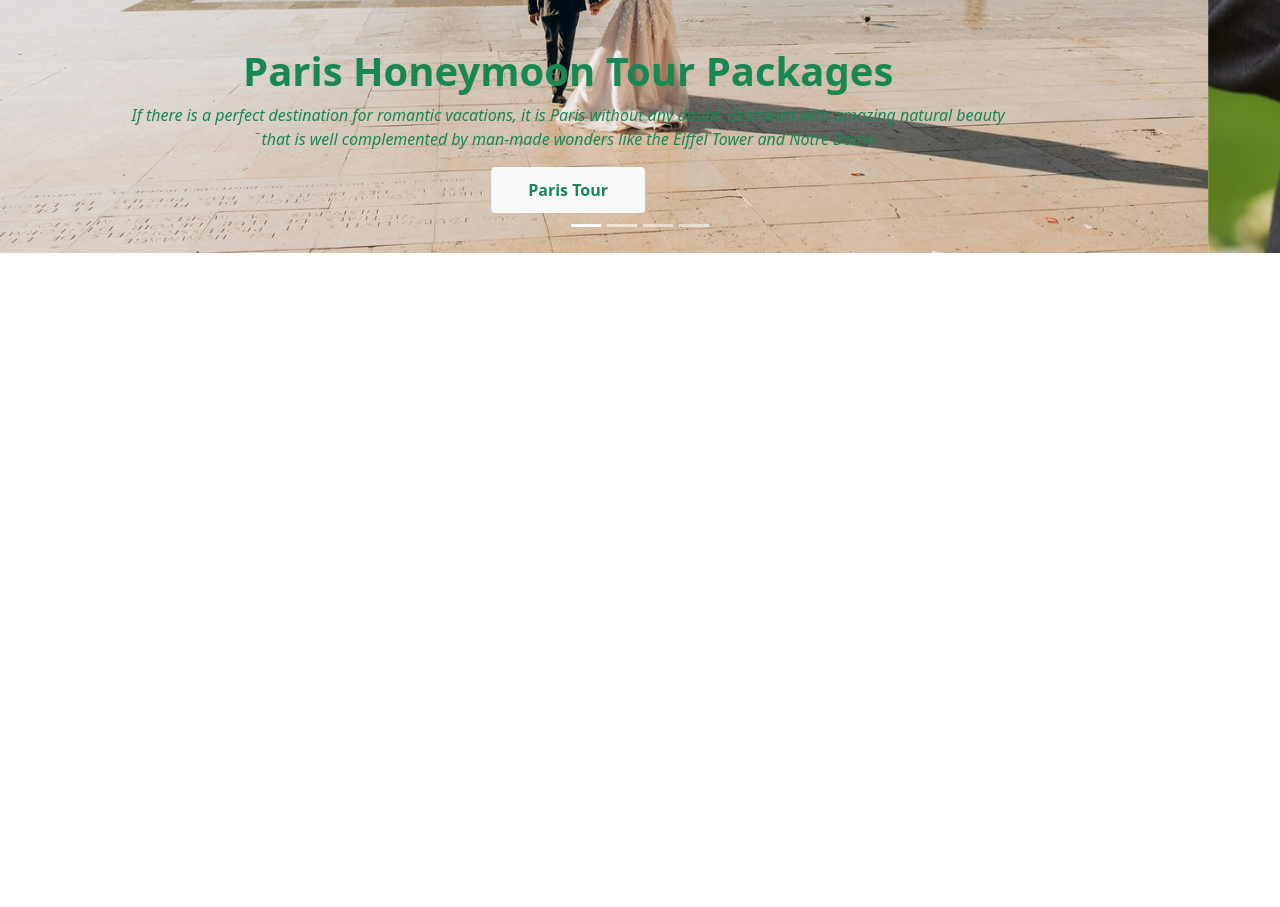
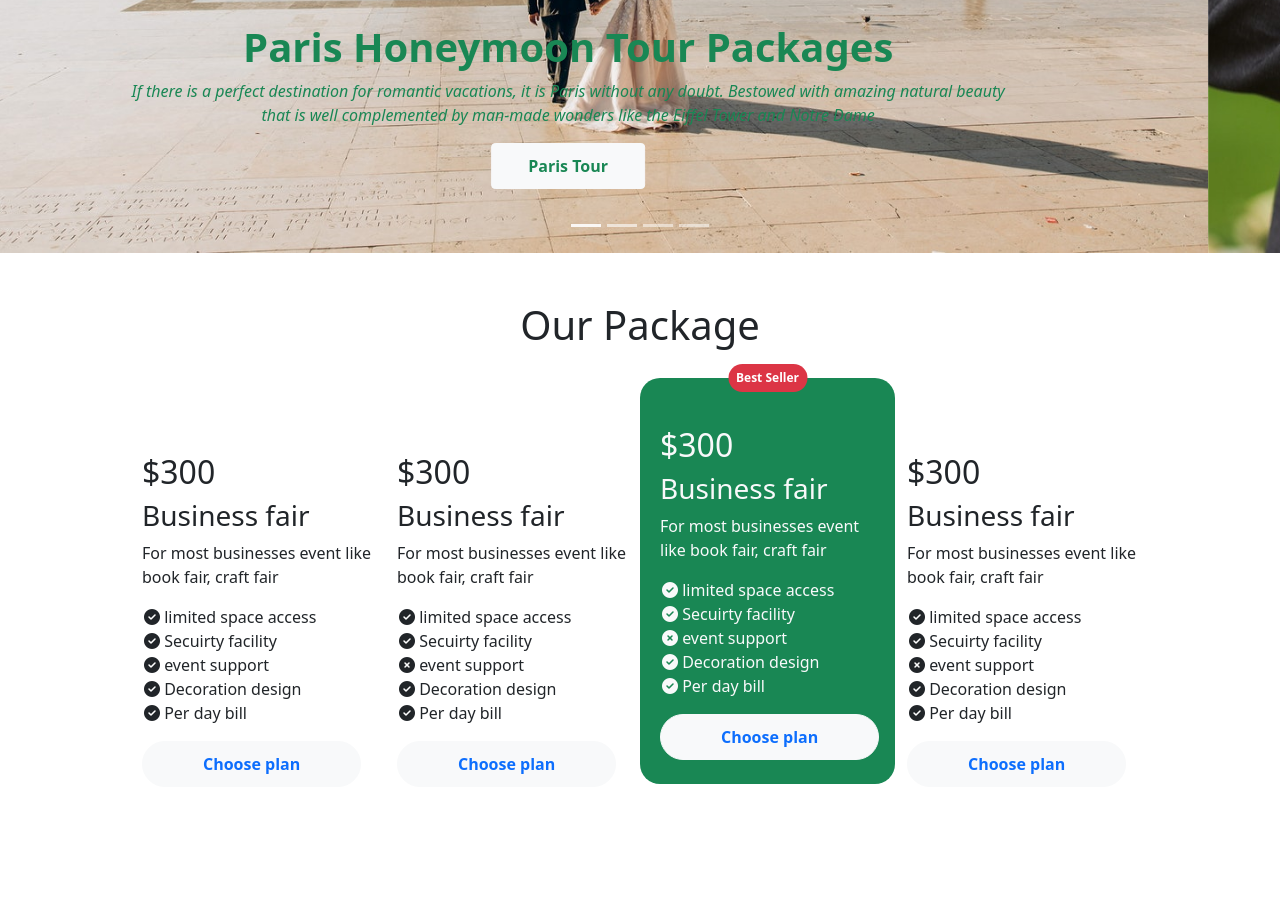
Before and after one commit to KawsarAlHasan/convention-center, a plain HTML site: page index.html in a window 1280 px wide. Shown: the part 427-1334 px from the top of the page. Before the commit the page ends 800 px from the top, so only its background shows below. Drawn offline with nearby package versions, Linux system fonts and the light colour scheme.

Commit message:
added  Our Package

```diff
--- a/css/style.css
+++ b/css/style.css
@@ -1,3 +1,15 @@
 .ml-auto, .mx-auto{
     margin-left: auto!important;
 }
+
+.custom-ul ul li{
+    list-style: none;
+    position: relative;
+    left: -30px;
+}
+
+.custom-package{
+    position: relative;
+    top: -75px;
+    border-radius: 20px;
+}
--- a/index.html
+++ b/index.html
@@ -5,10 +5,12 @@
     <meta http-equiv="X-UA-Compatible" content="IE=edge">
     <meta name="viewport" content="width=device-width, initial-scale=1.0">
     <title>Marriage Convention Center</title>
+    <!-- font-awesome -->
+    <script src="https://kit.fontawesome.com/60e1b22ee2.js" crossorigin="anonymous"></script>
+    <!-- bootstrap css -->
+    <link href="https://cdn.jsdelivr.net/npm/bootstrap@5.1.3/dist/css/bootstrap.min.css" rel="stylesheet" integrity="sha384-1BmE4kWBq78iYhFldvKuhfTAU6auU8tT94WrHftjDbrCEXSU1oBoqyl2QvZ6jIW3" crossorigin="anonymous">
     <!-- custom css -->
     <link rel="stylesheet" href="css/style.css">
-    <!-- bootstrap css -->
-    <link href="https://cdn.jsdelivr.net/npm/bootstrap@5.1.3/dist/css/bootstrap.min.css" rel="stylesheet" integrity="sha384-1BmE4kWBq78iYhFldvKuhfTAU6auU8tT94WrHftjDbrCEXSU1oBoqyl2QvZ6jIW3" crossorigin="anonymous">
 </head>
 <body>
     <!-- header start -->
@@ -52,7 +54,7 @@
             <div class="carousel-inner">
               <div class="carousel-item active">
                 <img src="images/banner1.jpg" class="d-block w-100" alt="...">
-                <div class="carousel-caption d-block d-md-block">
+                <div class="carousel-caption d-block d-md-block my-4">
                   <h1 class="fs-1 fw-bold text-success">Paris Honeymoon Tour Packages</h1>
                   <p class="text-success fst-italic">If there is a perfect destination for romantic vacations, it is Paris without any doubt. Bestowed with amazing natural beauty that is well complemented by man-made wonders like the Eiffel Tower and Notre Dame</p>
                   <button class="btn btn-light"><a class="nav-link active fw-bold py-1 px-4 text-success" href="https://www.yatra.com/international-tour-packages/honeymoon-holidays-in-paris">Paris Tour</a></button>
@@ -61,7 +63,7 @@
 
               <div class="carousel-item">
                 <img src="images/banner2.jpg" class="d-block w-100" alt="...">
-                <div class="carousel-caption d-block d-md-block">
+                <div class="carousel-caption d-block d-md-block my-4">
                   <h1 class="fs-1 fw-bold text-success">Everything You Need to Know About Ring Fingers</h1>
                   <p class="text-success">What finger does the wedding ring go on?" We're willing to bet you've known the answer since you were a child. It's pretty common for most people, particularly in the United States, to sport their wedding ring on the left ring finger. </p>
                   <button class="btn btn-light"><a class="nav-link active fw-bold py-1 px-4 text-success" href="https://www.brides.com/story/why-are-wedding-rings-worn-on-left-hand">Ring Fingers</a></button>
@@ -70,18 +72,18 @@
 
               <div class="carousel-item">
                 <img src="images/banner3.jpg" class="d-block w-100" alt="...">
-                <div class="carousel-caption d-block d-md-block">
-                  <h1 class="fs-1 fw-bold">50 Photo-Worthy Wedding Venues Around the World</h1>
-                  <p class="fst-italic">Ranking right up there with engagement rings and bridal gowns, browsing through venues is one of the most lust-worthy parts of the wedding planning process. </p>
+                <div class="carousel-caption d-block d-md-block my-4">
+                  <h1 class="fs-1 fw-bold text-primary">50 Photo-Worthy Wedding Venues Around the World</h1>
+                  <p class="fst-italic text-primary">Ranking right up there with engagement rings and bridal gowns, browsing through venues is one of the most lust-worthy parts of the wedding planning process. </p>
                   <button class="btn btn-light"><a class="nav-link active fw-bold py-1 px-4 text-success" href="https://www.harpersbazaar.com/wedding/planning/g5866/wedding-venue-ideas/">Best marriage place</a></button>
                 </div>
               </div>
 
               <div class="carousel-item">
                 <img src="images/banner4.jpg" class="d-block w-100" alt="...">
-                <div class="carousel-caption d-block d-md-block">
-                  <h1 class="fs-1 fw-bold">What is love? Like, love, or 'in love'?</h1>
-                  <p class="fst-italic">From songs and poems to novels and movies, romantic love is one of the most enduring subjects for artworks through the ages. But what about the science? Historical, cultural and even evolutionary evidence suggests love existed during ancient times and across many parts of the world.</p>
+                <div class="carousel-caption d-block d-md-block my-4">
+                  <h1 class="fs-1 fw-bold text-primary">What is love? Like, love, or 'in love'?</h1>
+                  <p class="fst-italic text-primary">From songs and poems to novels and movies, romantic love is one of the most enduring subjects for artworks through the ages. But what about the science? Historical, cultural and even evolutionary evidence suggests love existed during ancient times and across many parts of the world.</p>
                   <button class="btn btn-light"><a class="nav-link active fw-bold py-1 px-4 text-success" href="https://theconversation.com/what-is-love-139212">Love vs Like</a></button>
                 </div>
               </div>
@@ -103,7 +105,85 @@
     <!-- main start -->
     <main>
 
+      <!-- our Package start -->
+      <section class="container">
+        <h1 class="text-center py-5">Our Package</h1>
+        <div class="row  mx-5 py-5">
+          <div class="col-lg-3">
+              <h2>$300</h2>
+              <h3>Business fair</h3>
+              <p>For most businesses event like book fair, craft fair</p>
+            <div  class="custom-ul">
+              <ul>
+                <li><i class="fa fa-check-circle"></i> limited space access</li>
+                <li><i class="fa fa-check-circle"></i> Secuirty facility</li>
+                <li><i class="fa fa-check-circle"></i> event support</li>
+                <li><i class="fa fa-check-circle"></i> Decoration design</li>
+                <li><i class="fa fa-check-circle"></i> Per day bill</li>
+              </ul>
+            </div>
+            <button class="btn btn-light rounded-pill"><a class="nav-link active fw-bold py-1 px-5 text-primary" href="#">Choose plan</a></button>
+          </div>
 
+          <div class="col-lg-3">
+              <h2>$300</h2>
+              <h3>Business fair</h3>
+              <p>For most businesses event like book fair, craft fair</p>
+            <div  class="custom-ul">
+              <ul>
+                <li><i class="fa fa-check-circle"></i> limited space access</li>
+                <li><i class="fa fa-check-circle"></i> Secuirty facility</li>
+                <li><i class="fa fa-times-circle"></i> event support</li>
+                <li><i class="fa fa-check-circle"></i> Decoration design</li>
+                <li><i class="fa fa-check-circle"></i> Per day bill</li>
+              </ul>
+            </div>
+            <button class="btn btn-light rounded-pill"><a class="nav-link active fw-bold py-1 px-5 text-primary" href="#">Choose plan</a></button>
+          </div>
+
+          <div class="col-lg-3 bg-success pt-5 text-light custom-package">
+            <span class="position-absolute top-0 start-50 p-2 translate-middle badge rounded-pill bg-danger">Best Seller<span class="visually-hidden">unread messages</span></span>
+              <div class="mb-4 ms-2">
+                <h2>$300</h2>
+              <h3>Business fair</h3>
+              <p>For most businesses event like book fair, craft fair</p>
+            <div  class="custom-ul">
+              <ul>
+                <li><i class="fa fa-check-circle"></i> limited space access</li>
+                <li><i class="fa fa-check-circle"></i> Secuirty facility</li>
+                <li><i class="fa fa-times-circle"></i> event support</li>
+                <li><i class="fa fa-check-circle"></i> Decoration design</li>
+                <li><i class="fa fa-check-circle"></i> Per day bill</li>
+              </ul>
+            </div>
+            <button class="btn btn-light rounded-pill"><a class="nav-link active fw-bold py-1 px-5 text-primary" href="#">Choose plan</a></button>
+
+              </div>
+          </div>
+
+          <div class="col-lg-3">
+              <h2>$300</h2>
+              <h3>Business fair</h3>
+              <p>For most businesses event like book fair, craft fair</p>
+            <div  class="custom-ul">
+              <ul>
+                <li><i class="fa fa-check-circle"></i> limited space access</li>
+                <li><i class="fa fa-check-circle"></i> Secuirty facility</li>
+                <li><i class="fa fa-times-circle"></i> event support</li>
+                <li><i class="fa fa-check-circle"></i> Decoration design</li>
+                <li><i class="fa fa-check-circle"></i> Per day bill</li>
+              </ul>
+            </div>
+            <button class="btn btn-light rounded-pill"><a class="nav-link active fw-bold py-1 px-5 text-primary" href="#">Choose plan</a></button>
+          </div>
+        </div>
+      </section>
+
+
+
+
+
+      <!-- our Package end -->
 
     </main>
     <!-- main end -->
```
